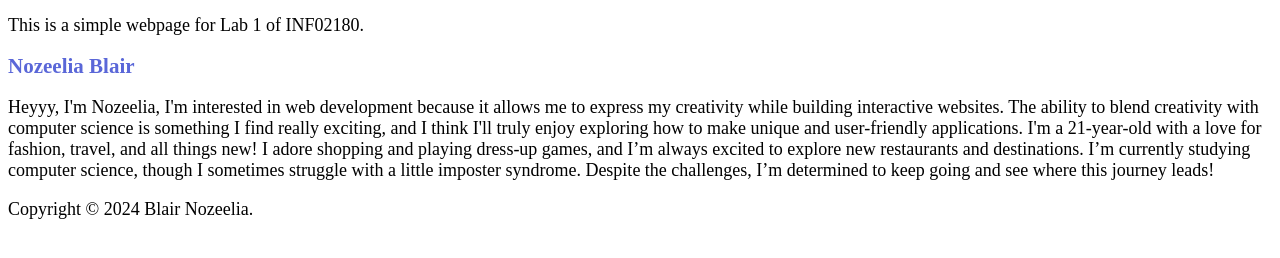
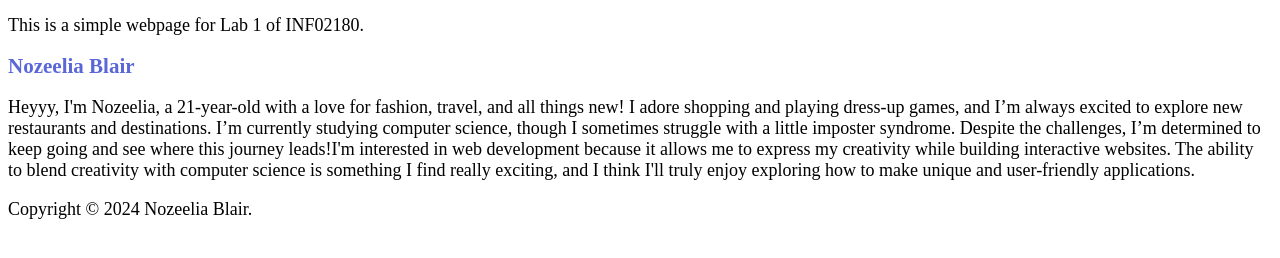
Before and after one commit to nozeeliaaa/info2180-lab1, a plain HTML site: page index.html in a window 1280 px wide. Shown: the part 46-304 px from the top of the page. Drawn offline with Linux system fonts and the light colour scheme.

Commit message:
Updated index.html with new content

```diff
--- a/index.html
+++ b/index.html
@@ -14,10 +14,10 @@
     </header>
     <main>
         <h2>Nozeelia Blair</h2>
-        <p>Heyyy, I'm Nozeelia, I'm interested in web development because it allows me to express my creativity while building interactive websites. The ability to blend creativity with computer science is something I find really exciting, and I think I'll truly enjoy exploring how to make unique and user-friendly applications. I'm a 21-year-old with a love for fashion, travel, and all things new! I adore shopping and playing dress-up games, and I’m always excited to explore new restaurants and destinations. I’m currently studying computer science, though I sometimes struggle with a little imposter syndrome. Despite the challenges, I’m determined to keep going and see where this journey leads!</p>
+        <p>Heyyy, I'm Nozeelia, a 21-year-old with a love for fashion, travel, and all things new! I adore shopping and playing dress-up games, and I’m always excited to explore new restaurants and destinations. I’m currently studying computer science, though I sometimes struggle with a little imposter syndrome. Despite the challenges, I’m determined to keep going and see where this journey leads!I'm interested in web development because it allows me to express my creativity while building interactive websites. The ability to blend creativity with computer science is something I find really exciting, and I think I'll truly enjoy exploring how to make unique and user-friendly applications. </p>
     </main>
     <footer>
-        <p>Copyright &copy; 2024 Blair Nozeelia.</p>
+        <p>Copyright &copy; 2024 Nozeelia Blair.</p>
     </footer>
 </body>
 </html>
```
